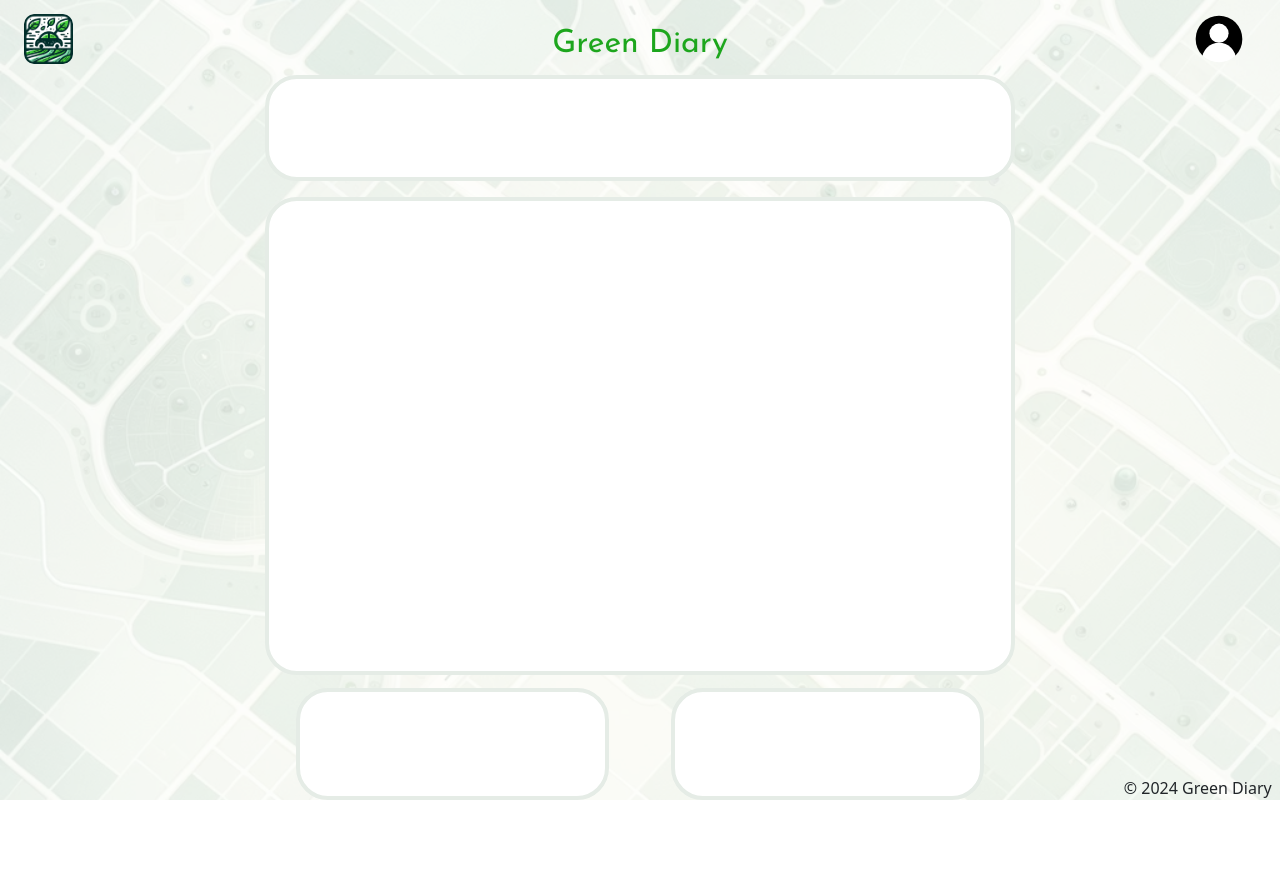
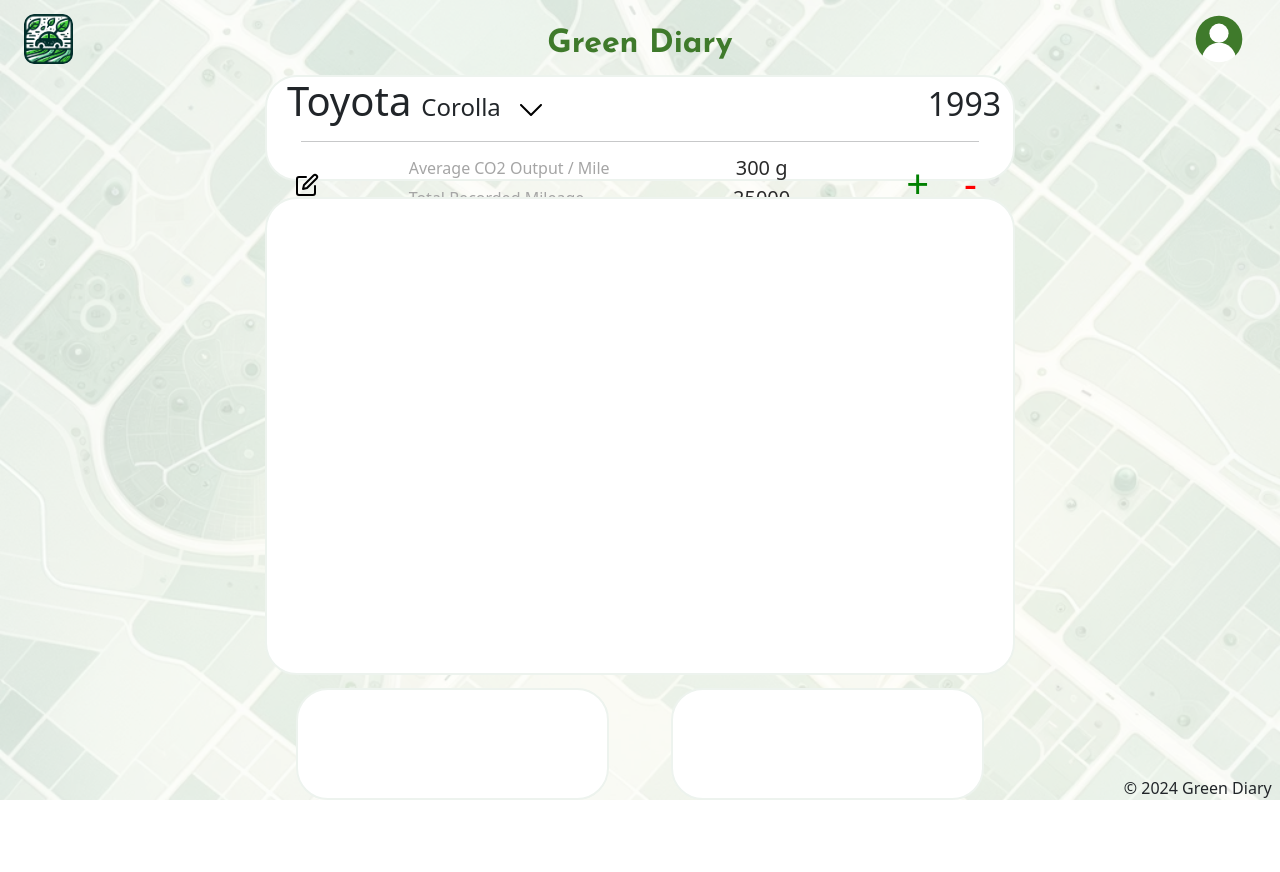
Before and after one commit to elliesolhjou/Green-Diary, a Django app: page / in a window 1280 px wide. Run offline with Django 5.2, Linux system fonts and the light colour scheme; some libraries are stand-ins or nearby versions.

Commit message:
add vehicle contents

```diff
--- a/main_app/static/css/style.css
+++ b/main_app/static/css/style.css
@@ -1,16 +1,8 @@
-@import url('https://fonts.googleapis.com/css2?family=Josefin+Sans&display=swap');
+@import url('https://fonts.googleapis.com/css2?family=Josefin+Sans:wght@700&display=swap');
 
 body {
   min-height: 100vh;
   overflow: hidden;
-}
-.background {
-  background-image: url('../images/bg-map.png');
-  background-size: cover;
-  background-position: center;
-  background-repeat: no-repeat;
-  opacity: .2;
-  z-index: -1;
 }
 
 nav {
@@ -22,7 +14,7 @@ nav {
   top: 25%;
   left: 50%;
   transform: translateX(-50%);
-  color: rgb(29, 166, 29);
+  color: #3f7a2b;
 }
 main {
   max-width: 750px;
@@ -38,7 +30,71 @@ main {
 .bg-white {
   background-color: white !important;
 }
+.vehicle-edit:hover {
+  opacity: .25;
+  cursor: pointer;
+}
+.vehicle-container > div {
+  display: flex;
+  gap: 10px;
+  align-items: flex-end;
+}
+.vehicle-container h1 {
+  margin: 0;
+  padding: 0;
+}
+.vehicle-arrow {
+  width: 30px;
+  margin: 0 2%;
+  transform: rotate(90deg);
+  cursor: pointer;
+}
+.vehicle-arrow:hover {
+  outline: 2px solid rgba(79, 176, 79, 0.275);
+}
+.vehicle-stats {
+  color: rgb(165, 165, 165);
+}
+
 .rounded-5 {
   border-radius: 20px;
-  border: 4px solid rgb(229, 236, 230);
+  border: 2px solid rgb(237, 243, 238);
 }
+.background {
+  background-image: url('../images/bg-map.png');
+  background-size: cover;
+  background-position: center;
+  background-repeat: no-repeat;
+  opacity: .25;
+  z-index: -1;
+}
+.hr {
+  width: 94%;
+}
+.ruler {
+  height: 20px;
+}
+.dark {
+  color: rgb(42, 42, 42);
+}
+.vehicle-buttons > div {
+  height: hover;
+  font-size: 2.5rem;
+  border-radius: 10px;
+}
+.green {
+  color: green;
+  border-radius: 10px;
+}
+.red {
+  color: red;
+  border-radius: 10px;
+}
+.green:hover {
+  color: rgb(3, 205, 3);
+  cursor: pointer;
+}
+.red:hover {
+  color: rgb(255, 135, 135);
+  cursor: pointer;
+}
--- a/main_app/templates/base.html
+++ b/main_app/templates/base.html
@@ -19,6 +19,7 @@
     <img src="{% static 'images/green-diary-logo.png' %}" class="img-fluid logo">
 
     <p class="fs-2 header-title">Green Diary</p>
+
     <div class="dropdown show">
       <a class="btn btn-secondary transparent" href="#" role="button" id="dropdownMenuLink" data-bs-toggle="dropdown" aria-haspopup="true" aria-expanded="false">
         <img src="{% static 'images/no-user.svg' %}" class="img-fluid logo">
@@ -42,4 +43,8 @@
 
   <div class="background position-absolute top-0 start-0 w-100 h-100"></div>
 </body>
+<script>
+  const tooltipTriggerList = document.querySelectorAll('[data-bs-toggle="tooltip"]')
+  const tooltipList = [...tooltipTriggerList].map(tooltipTriggerEl => new bootstrap.Tooltip(tooltipTriggerEl))
+  </script>
 </html>
--- a/main_app/templates/home.html
+++ b/main_app/templates/home.html
@@ -3,15 +3,59 @@
 
 {% block content%}
     <div class="row d-flex align-items-center" style="height: 14vh;">
-        <div class="col bg-white rounded-5" style="height: 95%;"></div>
+        <div class="col bg-white rounded-5" style="height: 95%;">
+            <div class="vehicle-container d-flex justify-content-between">
+                <div>
+                    <h1 class="ps-2">Toyota</h1>
+                    <span class="fs-4 mt-2">Corolla</span>
+                    <img class="vehicle-arrow rounded-3 p-1" src="../static/images/arrow.svg" data-bs-toggle="tooltip" data-bs-placement="top" data-bs-delay='400' title="Select vehicles" >
+                </div>
+                <h2 class="pt-2 m-0">1993</h2>
+            </div>
+            <div class="ruler d-flex justify-content-center w-100">
+                <hr class="hr">
+            </div>
+            <div class="container-fluid p-2">
+                <div class="row">
+                    <div class="col-2 pb-2 d-flex justify-content-start align-items-end">
+                        <img class="img-fluid vehicle-edit m-2" src="../static/images/edit-icon.svg" data-bs-toggle="tooltip" data-bs-placement="bottom" data-bs-delay='400' title="Edit current vehicle">
+                    </div>
+                    <div class="vehicle-stats col-8">
+                        <div class="row d-flex align-items-center">
+                            <div class="col-6 text-start">Average CO2 Output / Mile</div>
+                            <div class="dark col-6 fs-5">300 g</div>
+                        </div>
+                        <div class="row d-flex align-items-center">
+                            <div class="col-6 text-start">Total Recorded Mileage</div>
+                            <div class="dark col-6 fs-5">25000</div>
+                        </div>
+                    </div>
+
+                    <div class="col-2">
+                        <div class="vehicle-buttons d-flex align-items-center">
+                            <div class="w-50 h-25 me-2">
+                                <div class="green" data-bs-toggle="tooltip" data-bs-placement="bottom" data-bs-delay='400' title="Add a new vehicle">+</div>
+                            </div>
+                            <div class="w-50 h-25">
+                                <div class="red" data-bs-toggle="tooltip" data-bs-placement="bottom" data-bs-delay='400' title="Delete current vehicle">-</div>
+                            </div>
+                        </div>
+                    </div>
+                </div>
+            </div>
+        </div>
     </div>
+    <div class="row d-flex align-items-center" style="height: 63vh;">
+        <div class="col bg-white rounded-5" style="height: 95%;">
 
-    <div class="row d-flex align-items-center" style="height: 63vh;">
-        <div class="col bg-white rounded-5" style="height: 95%;"></div>
+        </div>
     </div>
+    <div class="row d-flex justify-content-around" style="height: 14vh;">
+        <div class="col-5 bg-white rounded-5">
 
-    <div class="row d-flex justify-content-around" style="height: 14vh;">
-        <div class="col-5 bg-white rounded-5"></div>
-        <div class="col-5 bg-white rounded-5"></div>
+        </div>
+        <div class="col-5 bg-white rounded-5">
+
+        </div>
     </div>
 {%endblock%}
```
Also changed, not shown: main_app/static/images/edit-icon.svg (added), main_app/static/images/no-user.png (deleted), main_app/static/images/no-user.svg.
